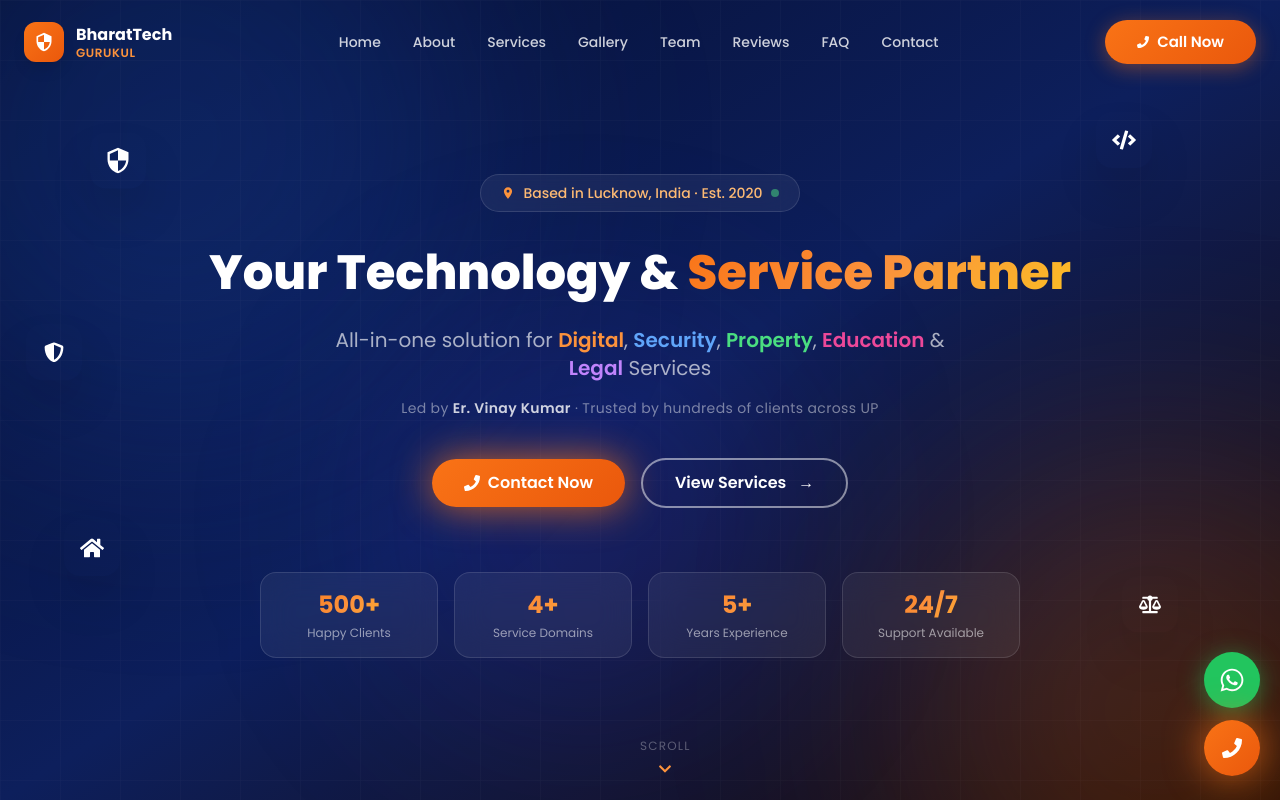
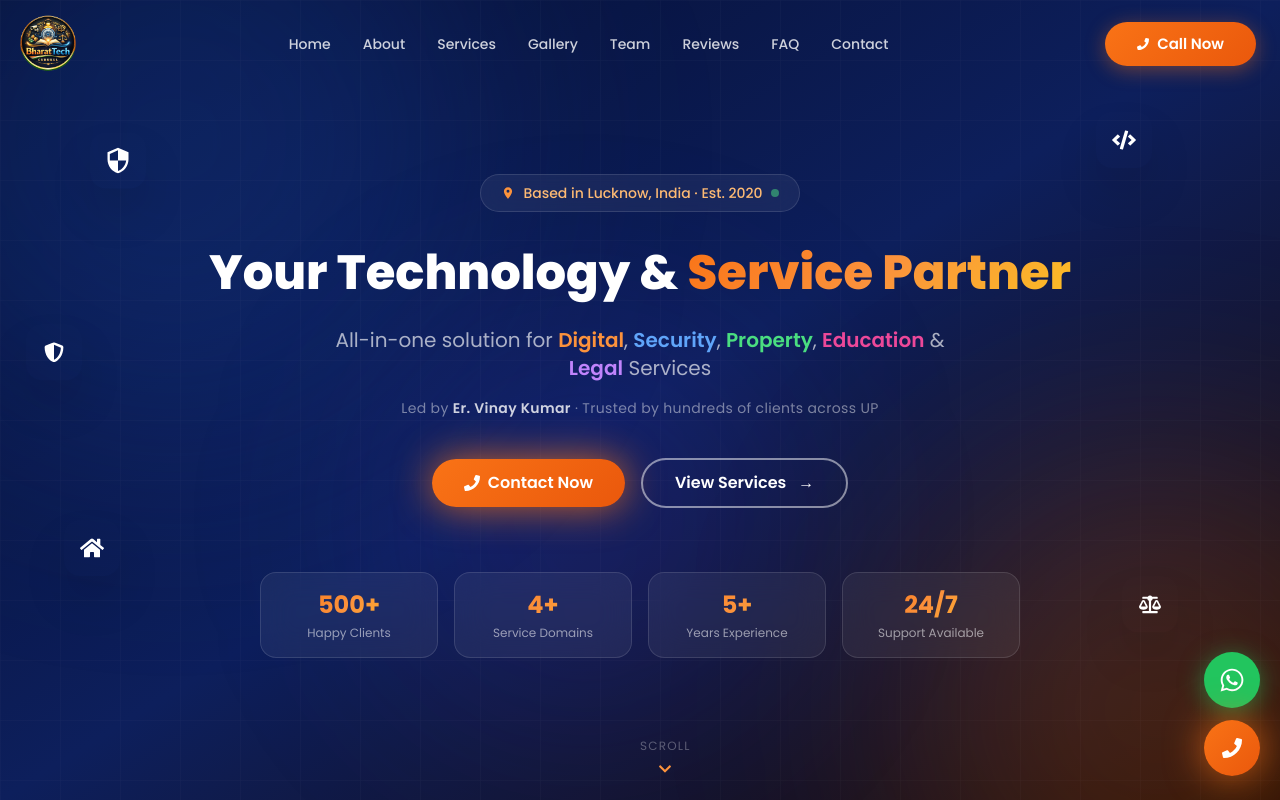
Before and after one commit to haxcod/BharatTech-Gurukul, a React (Vite) app: page / in a window 1280 px wide. Shown: the top 800 px of the page. Built offline with nearby package versions, Linux system fonts and the light colour scheme.

Commit message:
add logo

```diff
--- a/index.html
+++ b/index.html
@@ -2,7 +2,7 @@
 <html lang="en">
   <head>
     <meta charset="UTF-8" />
-    <link rel="icon" type="image/svg+xml" href="/favicon.svg" />
+    <link rel="icon" type="image/png" href="/src/assets/logo.png" />
     <meta name="viewport" content="width=device-width, initial-scale=1.0, maximum-scale=5.0" />
     <meta http-equiv="X-UA-Compatible" content="IE=edge" />
 
--- a/src/components/Footer.jsx
+++ b/src/components/Footer.jsx
@@ -1,6 +1,7 @@
 import { motion } from 'framer-motion'
 import { FaPhone, FaWhatsapp, FaMapMarkerAlt, FaFacebook, FaInstagram, FaYoutube, FaTwitter } from 'react-icons/fa'
 import { MdSecurity, MdEmail } from 'react-icons/md'
+import logo from '../assets/logo.png'
 
 const serviceGroups = [
   {
@@ -54,13 +55,13 @@
         <div className="grid sm:grid-cols-2 lg:grid-cols-4 gap-10 mb-12">
           {/* Brand */}
           <div className="lg:col-span-1">
-            <div className="flex items-center gap-3 mb-5">
-              <div className="w-11 h-11 rounded-xl bg-gradient-to-br from-orange-500 to-orange-700 flex items-center justify-center shadow-lg">
-                <MdSecurity className="text-white text-xl" />
+            <div className="flex items-center gap-3 mb-6">
+              <div className="w-16 h-16 bg-white/10 rounded-full flex items-center justify-center border border-white/20 shadow-2xl transition-all hover:scale-110 hover:bg-white/20">
+                <img src={logo} alt="BharatTech Gurukul" className="w-full h-full object-contain scale-150" />
               </div>
               <div>
-                <div className="font-bold text-white leading-tight">BharatTech</div>
-                <div className="text-orange-400 text-xs font-semibold tracking-wider">GURUKUL</div>
+                <div className="font-black text-white text-lg leading-tight tracking-tight uppercase">BharatTech</div>
+                <div className="text-orange-400 text-[10px] font-black tracking-[0.2em] uppercase">Gurukul</div>
               </div>
             </div>
             <p className="text-white/45 text-sm leading-relaxed mb-5">
--- a/src/components/Navbar.jsx
+++ b/src/components/Navbar.jsx
@@ -1,7 +1,7 @@
 import { useState, useEffect } from 'react'
 import { motion, AnimatePresence } from 'framer-motion'
 import { FaBars, FaTimes, FaPhone } from 'react-icons/fa'
-import { MdSecurity } from 'react-icons/md'
+import logo from '../assets/logo.png'
 
 const navLinks = [
   { label: 'Home', href: '#home' },
@@ -48,13 +48,13 @@
     >
       <div className="max-w-7xl mx-auto px-4 sm:px-6 flex items-center justify-between">
         {/* Logo */}
-        <div className="flex items-center gap-3 cursor-pointer" onClick={(e) => handleNavClick(e, '#home')}>
-          <div className="w-10 h-10 rounded-xl bg-gradient-to-br from-orange-500 to-orange-600 flex items-center justify-center shadow-lg">
-            <MdSecurity className="text-white text-xl" />
+        <div className="flex items-center gap-3 cursor-pointer group" onClick={(e) => handleNavClick(e, '#home')}>
+          <div className="relative w-12 h-12 flex items-center justify-center">
+            <img src={logo} alt="BharatTech Gurukul" className="relative h-full w-full object-cover transition-transform duration-500 scale-150" />
           </div>
-          <div>
-            <div className="font-bold text-white text-base leading-tight">BharatTech</div>
-            <div className="text-orange-400 text-xs font-semibold leading-tight tracking-wider">GURUKUL</div>
+          <div className="hidden xsm:block">
+            <div className="font-bold text-white text-base leading-tight tracking-tight">BharatTech</div>
+            <div className="text-orange-400 text-[10px] font-black leading-tight tracking-[0.2em] uppercase">Gurukul</div>
           </div>
         </div>
 
```
Also changed, not shown: src/assets/logo.png (added).
